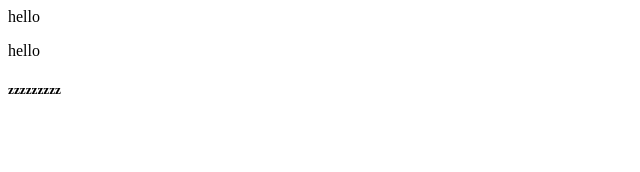
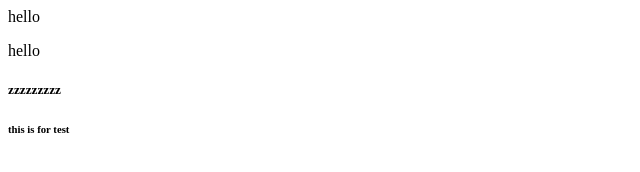
Before and after one commit to hossam20520/hello_world, a plain HTML site: page index.html in a window 1280 px wide. Shown: the full height of the page, 0-640 px from the left. Drawn offline with Linux system fonts and the light colour scheme.

Commit message:
test 2222

```diff
--- a/index.html
+++ b/index.html
@@ -1,3 +1,4 @@
 <p>hello</p>
 <p>hello</p>
 <h5>zzzzzzzzz</h5>
+<h6>  this is for test </h5>
```
